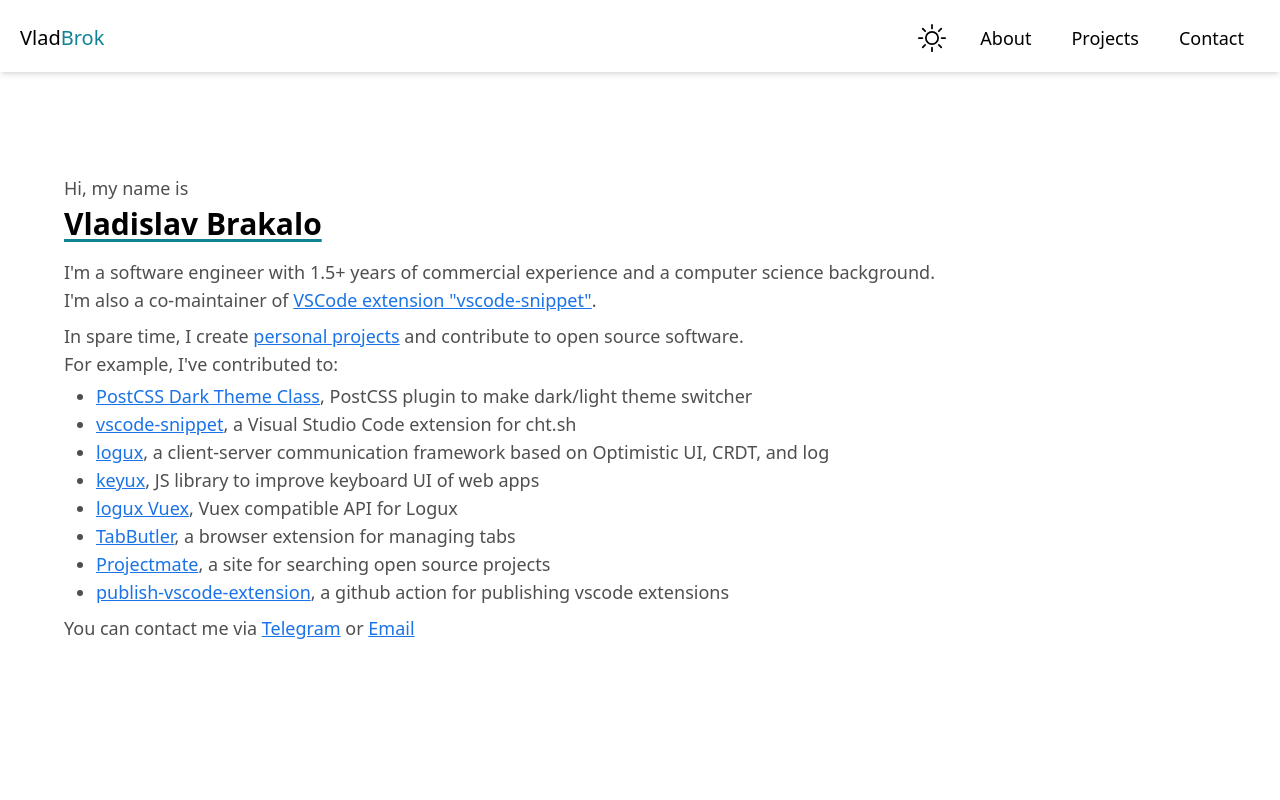
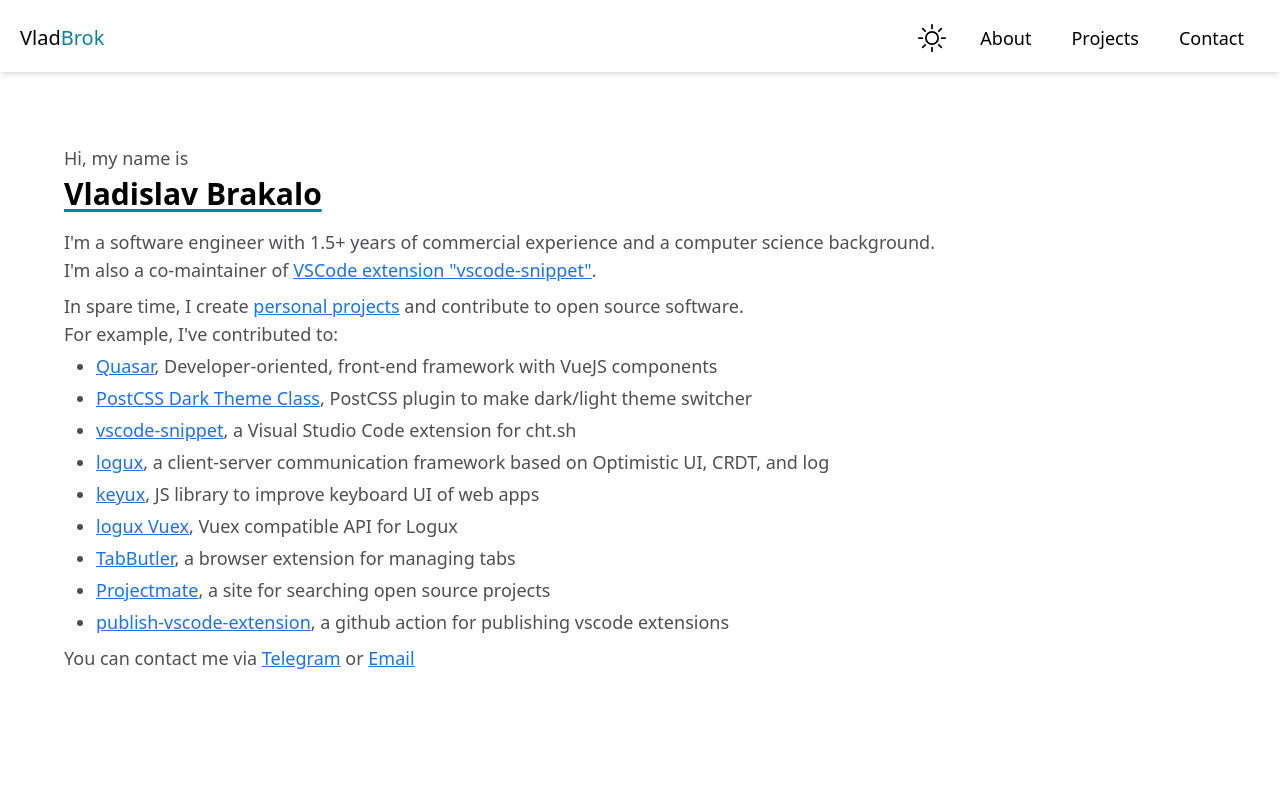
Before and after one commit to VladBrok/personal-site, a React (Vite) app: page / in a window 1280 px wide. Shown: the top 800 px of the page. Built offline with nearby package versions, Linux system fonts and the light colour scheme.

Commit message:
add quasar contribution

```diff
--- a/src/components/App.jsx
+++ b/src/components/App.jsx
@@ -75,6 +75,16 @@
             <div>
               For example, I've contributed to:{" "}
               <ul className="my-1">
+                <li className="list-item">
+                  <a
+                    className="link"
+                    href="https://github.com/quasarframework/quasar"
+                  >
+                    Quasar
+                  </a>
+                  , Developer-oriented, front-end framework with VueJS
+                  components
+                </li>
                 <li className="list-item">
                   <a
                     className="link"
--- a/src/index.css
+++ b/src/index.css
@@ -30,7 +30,7 @@
   }
 
   .list-item {
-    @apply ml-8 list-disc;
+    @apply ml-8 mb-1 list-disc;
   }
 
   .section {
```
